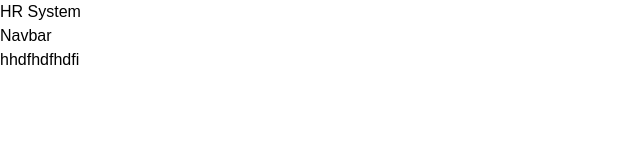
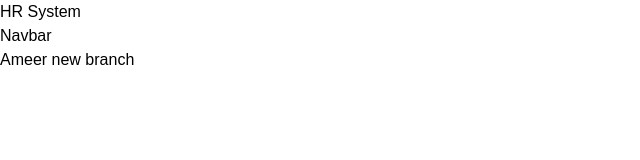
Before and after one commit to AmeerBadran/HR-System-Project, a React (Vite) app: page / in a window 1280 px wide. Shown: the top 160 px of the page, without its empty margins (0-640 px from the left). Built offline with nearby package versions, Linux system fonts and the light colour scheme.

Commit message:
test branch

```diff
--- a/src/pages/Test.jsx
+++ b/src/pages/Test.jsx
@@ -8,7 +8,7 @@ export default function Test() {
       <div className=' ml-[244px] w-[100%]'>
         <Navbar/>
         <div className="bg-black w-[100%] h-screen mt-[70px] py-[1.875rem] px-[1.75rem]">
-          <h1 className="text-white">hhdfhdfhdfi</h1>
+          <h1 className="text-white">Ameer new branch</h1>
         </div>
       </div>
     </div>
```
